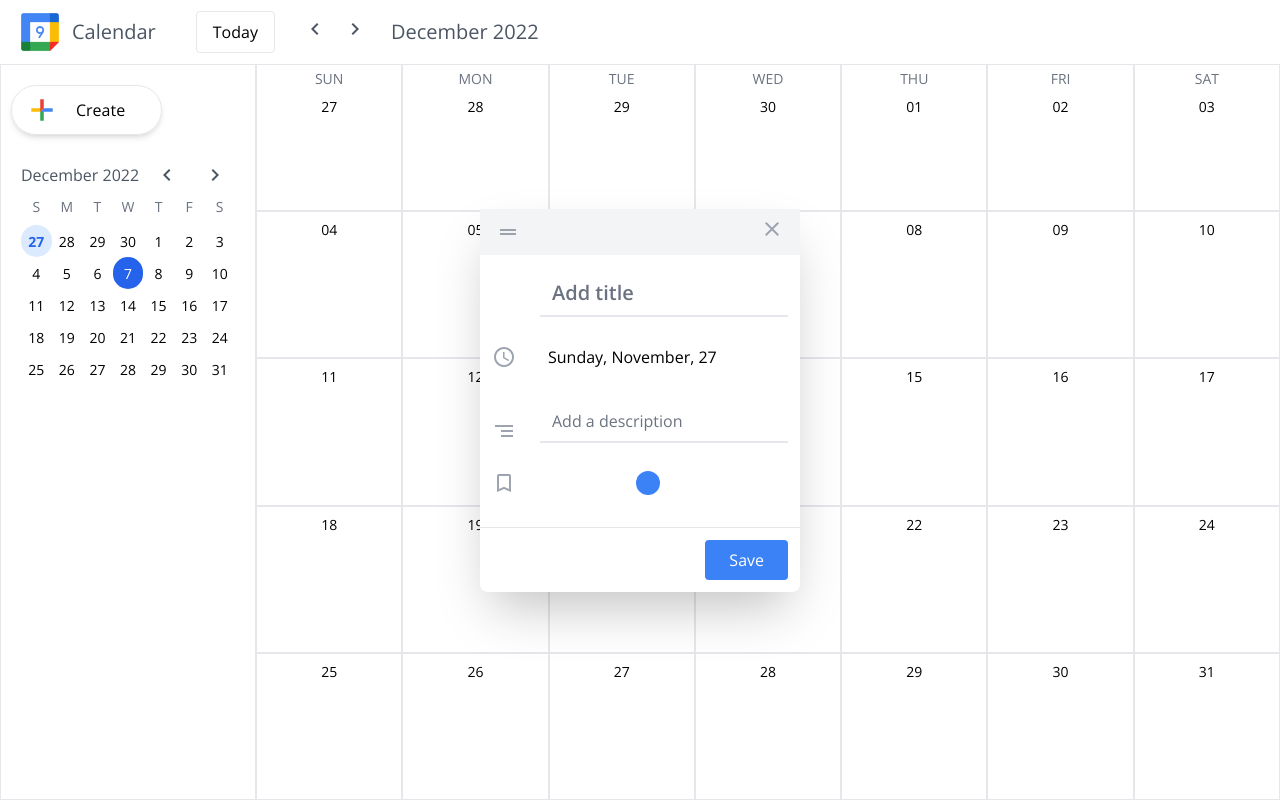
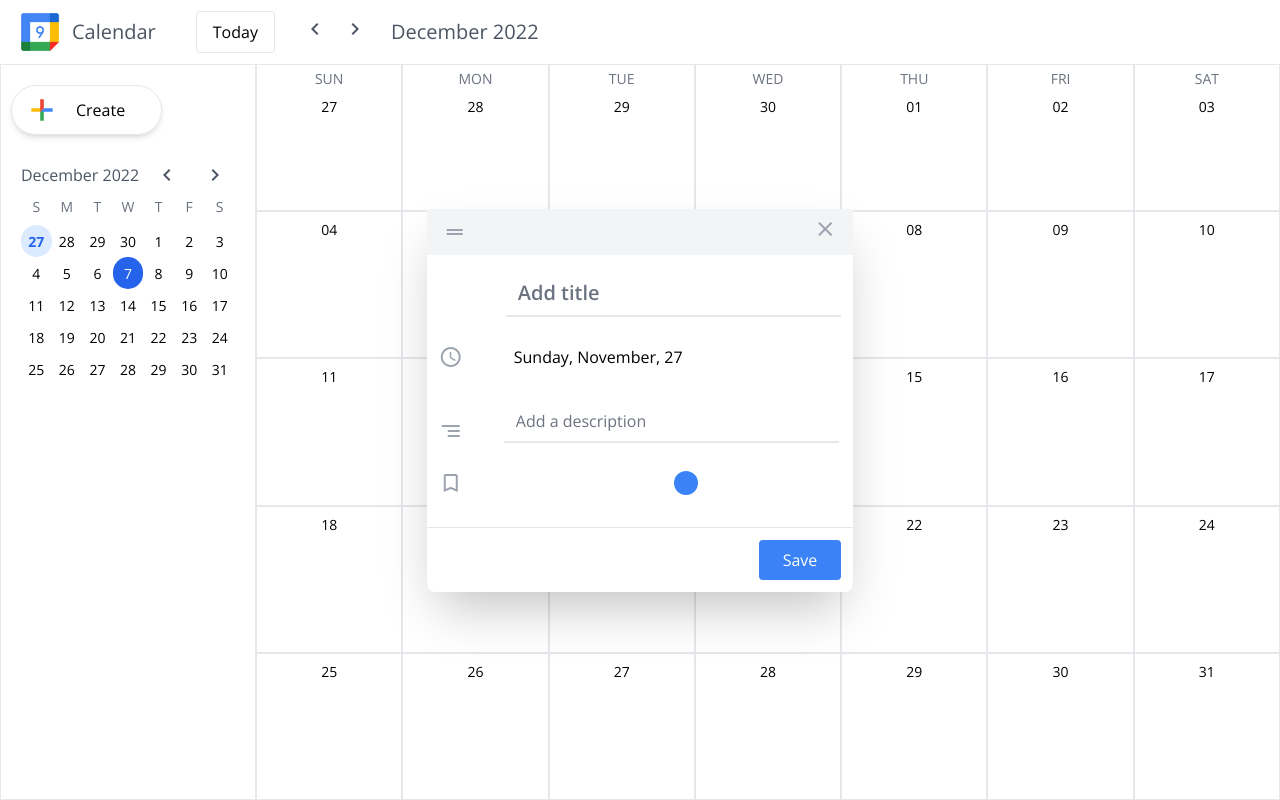
Before and after one commit to PrakarshKamal/google-calendar-clone, a React (Create React App) app: page / in a window 1280 px wide. Both pictures are taken after a click on the element 329 px from the left and 167 px from the top of the page. Built offline with nearby package versions, Linux system fonts and the light colour scheme.

Commit message:
updating events + more label colors

```diff
--- a/src/components/Day.js
+++ b/src/components/Day.js
@@ -13,7 +13,7 @@ export default function Day({ day, rowIdx }) {
 
   const [event, setEvent] = useState([])
 
-  const { setSelectedDay, setShowEvent, savedEvents } =
+  const { setSelectedDay, setShowEvent, savedEvents, setShowSelectedEvent } =
     useContext(globalContext)
 
   useEffect(() => {
@@ -47,6 +47,7 @@ export default function Day({ day, rowIdx }) {
           <div
             key={idx}
             className={`bg-${e.label}-200 p-1 mr-3 w-full text-gray-600 text-sm rounded mb-1 truncate`}
+            onClick={() => setShowSelectedEvent(e)}
           >
             {e.title}
           </div>
--- a/src/components/Event.js
+++ b/src/components/Event.js
@@ -2,23 +2,33 @@ import React, { useContext, useState } from 'react'
 import globalContext from '../context/GlobalContext'
 
 const labelsClasses = [
+  'orange',
+  'red',
+  'yellow',
+  'green',
+  'cyan',
+  'blue',
   'indigo',
-  'gray',
-  'green',
-  'blue',
-  'red',
   'purple',
-  'yellow',
-  'cyan',
+  'pink',
+  'zinc',
 ]
 
 export default function Event() {
-  const [title, setTitle] = useState('')
-  const [description, setDescription] = useState('')
-  const [selectedLabel, setSelectedLabel] = useState(labelsClasses[0])
+  const { setShowEvent, selectedDay, dispatchEvents, showSelectedEvent } =
+    useContext(globalContext)
 
-  const { setShowEvent, selectedDay, dispatchEvents } =
-    useContext(globalContext)
+  const [title, setTitle] = useState(
+    showSelectedEvent ? showSelectedEvent.title : ''
+  )
+  const [description, setDescription] = useState(
+    showSelectedEvent ? showSelectedEvent.description : ''
+  )
+  const [selectedLabel, setSelectedLabel] = useState(
+    showSelectedEvent
+      ? labelsClasses.find((label) => label === showSelectedEvent.label)
+      : labelsClasses[0]
+  )
 
   function handleSave(event) {
     event.preventDefault()
@@ -28,23 +38,43 @@ export default function Event() {
       description,
       label: selectedLabel,
       day: selectedDay.valueOf(),
-      id: Date.now(),
+      id: showSelectedEvent ? showSelectedEvent.id : Date.now(),
     }
 
-    dispatchEvents({ type: 'push', payload: calendarEvent })
+    if (showSelectedEvent) {
+      dispatchEvents({ type: 'update', payload: calendarEvent })
+    } else {
+      dispatchEvents({ type: 'push', payload: calendarEvent })
+    }
+
     setShowEvent(false)
   }
 
   return (
     <div className="h-screen w-full fixed left-0 top-0 flex justify-center items-center">
-      <form className="bg-white rounded-lg shadow-2xl w-1/4">
+      <form className="bg-white rounded-lg shadow-2xl w-1/3">
         <header className="bg-gray-100 px-4 py-2 flex justify-between items-center">
           <span className="material-icons-outlined text-gray-400">
             drag_handle
           </span>
-          <button onClick={() => setShowEvent(false)}>
-            <span className="material-icons-outlined text-gray-400">close</span>
-          </button>
+          <div>
+            {showSelectedEvent && (
+              <span
+                className="material-icons px-1 text-gray-400 cursor-pointer"
+                onClick={() => {
+                  dispatchEvents({ type: 'delete', payload: showSelectedEvent })
+                  setShowEvent(false)
+                }}
+              >
+                delete
+              </span>
+            )}
+            <button onClick={() => setShowEvent(false)}>
+              <span className="material-icons-outlined text-gray-400">
+                close
+              </span>
+            </button>
+          </div>
         </header>
         <div className="p-3">
           <div className="grid grid-cols-1/5 items-end gap-y-7">
@@ -66,7 +96,7 @@ export default function Event() {
               segment
             </span>
             <input
-              className="pt-3 border-0 text-gray-600 pb-2 w-full border-b-2 border-gray-200 focus:outline-none focus:ring-0 focus:border-blue-500"
+              className="pt-3 ml-[-2px] border-0 text-gray-600 pb-2 w-full border-b-2 border-gray-200 focus:outline-none focus:ring-0 focus:border-blue-500"
               type="text"
               name="description"
               placeholder="Add a description"
@@ -77,7 +107,7 @@ export default function Event() {
             <span className="material-icons-outlined text-gray-400">
               bookmark_border
             </span>
-            <div className="flex gap-x-2">
+            <div className="flex gap-x-2 ml-2">
               {labelsClasses.map((label, idx) => (
                 <span
                   key={idx}
--- a/src/context/ContextWrapper.js
+++ b/src/context/ContextWrapper.js
@@ -26,6 +26,7 @@ export default function ContextWrapper(props) {
   const [smallCalendarMonth, setSmallCalendarMonth] = useState(null)
   const [selectedDay, setSelectedDay] = useState(dayjs())
   const [showEvent, setShowEvent] = useState(false)
+  const [showSelectedEvent, setShowSelectedEvent] = useState(null)
 
   const [savedEvents, dispatchEvents] = useReducer(
     savedEventsReducer,
@@ -56,6 +57,8 @@ export default function ContextWrapper(props) {
         setShowEvent,
         savedEvents,
         dispatchEvents,
+        showSelectedEvent,
+        setShowSelectedEvent,
       }}
     >
       {props.children}
--- a/src/context/GlobalContext.js
+++ b/src/context/GlobalContext.js
@@ -15,6 +15,9 @@ const globalContext = React.createContext({
 
   savedEvents: [],
   dispatchEvents: ({ type, payload }) => {},
+
+  showSelectedEvent: null,
+  setShowSelectedEvent: () => {},
 })
 
 export default globalContext
--- a/tailwind.config.js
+++ b/tailwind.config.js
@@ -1,19 +1,21 @@
 /** @type {import('tailwindcss').Config} */
 
 const labelsClasses = [
-  "indigo",
-  "gray",
-  "green",
-  "blue",
-  "red",
-  "purple",
-  "yellow",
-  "cyan",
-];
+  'orange',
+  'red',
+  'yellow',
+  'green',
+  'cyan',
+  'blue',
+  'indigo',
+  'purple',
+  'pink',
+  'zinc',
+]
 
 module.exports = {
   purge: {
-    content: ["./src/**/*.{js,jsx,ts,tsx}", "./public/index.html"],
+    content: ['./src/**/*.{js,jsx,ts,tsx}', './public/index.html'],
     safelist: [
       ...labelsClasses.map((label) => `bg-${label}-200`),
       ...labelsClasses.map((label) => `bg-${label}-500`),
@@ -24,15 +26,15 @@ module.exports = {
   theme: {
     extend: {
       fontFamily: {
-        sans: ["Open Sans"],
+        sans: ['Open Sans'],
       },
       gridTemplateColumns: {
-        "1/5": "1fr 5fr",
+        '1/5': '1fr 5fr',
       },
     },
   },
   variants: {
     extend: {},
   },
-  plugins: [require("@tailwindcss/forms")],
-};
+  plugins: [require('@tailwindcss/forms')],
+}
```
